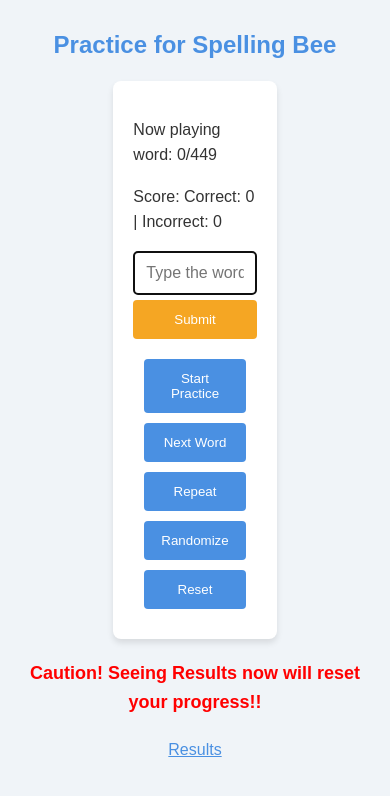
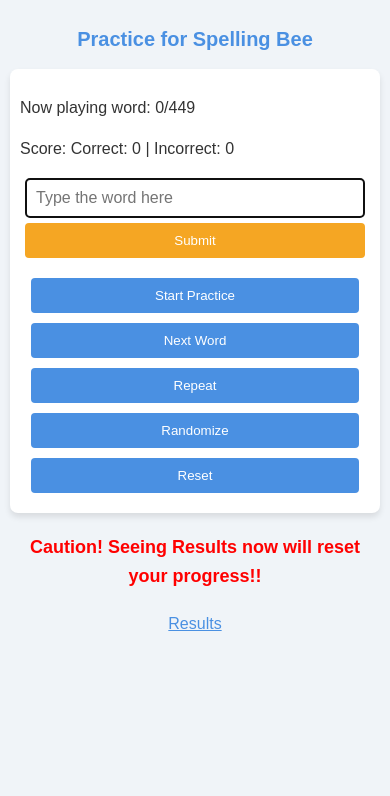
Before and after one commit to NanaHarith/BeeCoach, a Flask app: page / in a window 390 px wide. Shown: the top 796 px of the page. Run offline with Flask 3, Linux system fonts and the light colour scheme.

Commit message:
Full working version. New root code in app.py. Still working on optimization.

```diff
--- a/static/styles.css
+++ b/static/styles.css
@@ -163,21 +163,46 @@
 
 /* Responsive Design */
 @media (max-width: 768px) {
+    body {
+        padding: 10px;
+    }
+
+    h1 {
+        font-size: 24px;
+    }
+
+    #practice-area, #results-container {
+        max-width: 100%; /* Full width on mobile */
+        padding: 15px; /* Slightly reduced padding */
+    }
+
+    input[type="text"], button {
+        width: calc(100% - 20px); /* Adjust for smaller padding */
+        margin: 5px auto;
+        padding: 12px;
+    }
+
     .results-columns {
         flex-direction: column;
     }
+
     .column {
         width: 100%;
         margin-bottom: 20px;
     }
-    body { padding :10px; }
+}
 
-    h1 { font-size :24px; }
+@media (max-width: 480px) {
+    h1 {
+        font-size: 20px;
+    }
+
+    #practice-area, #results-container {
+        padding: 10px; /* Further reduced padding for very small screens */
+    }
 
     input[type="text"], button {
-        width :100%; /* Full width on smaller screens */
-        margin :5px auto; /* Adjust margins for smaller screens */
-        padding :12px;
+        width: calc(100% - 10px); /* Adjust for smaller padding */
+        padding: 10px;
     }
-
 }
```
